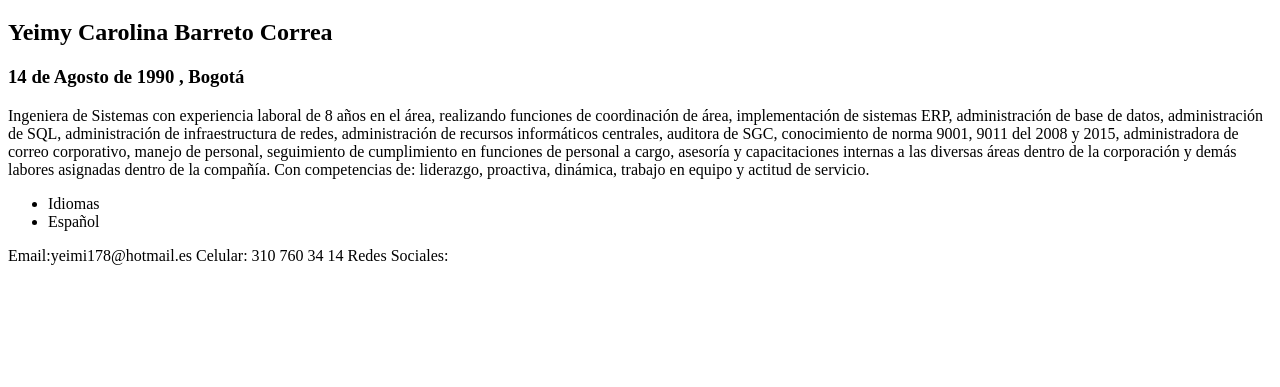
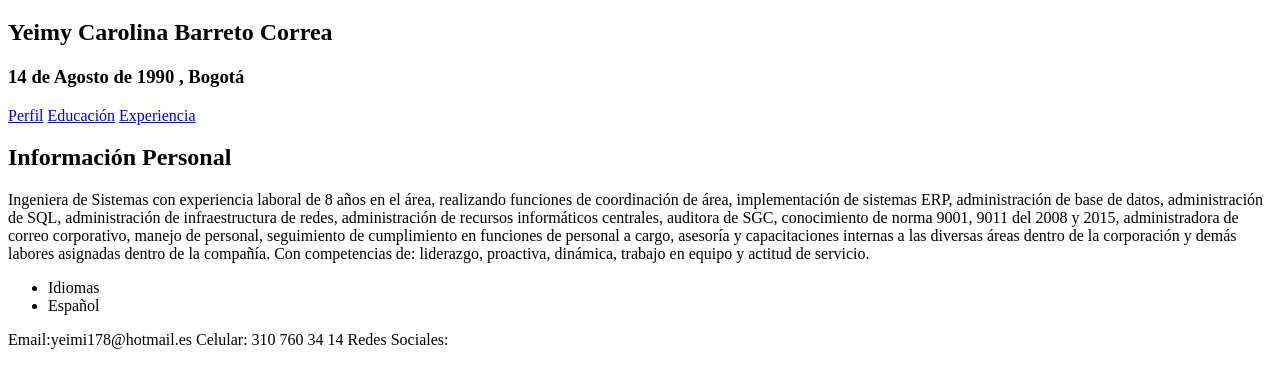
Before and after one commit to YeiKaro14/Hoja_de_Vida, a plain HTML site: page index.html in a window 1280 px wide. Shown: the part 61-448 px from the top of the page. Drawn offline with Linux system fonts and the light colour scheme.

Commit message:
enlaces de menu

```diff
--- a/index.html
+++ b/index.html
@@ -11,7 +11,11 @@
         <h2>Yeimy Carolina Barreto Correa</h2>
         <h3>14 de Agosto de 1990 , Bogotá</h3>
         <p>
-
+          <a href="index.html">Perfil</a>
+                <a href="educacion.html">Educación</a>
+                <a href="experiencia.html">Experiencia</a>
+              </p>
+              <h2>Información Personal</h2>
           <p>Ingeniera de Sistemas con experiencia laboral de 8 años en el área, realizando funciones de coordinación de área, implementación de sistemas ERP,
       administración de base de datos, administración de SQL, administración de infraestructura de redes, administración  de recursos informáticos centrales,
        auditora de SGC, conocimiento de norma 9001, 9011 del 2008 y 2015, administradora de correo corporativo, manejo de personal, seguimiento de cumplimiento
@@ -21,6 +25,7 @@
           <li>Idiomas</li>
           <li>Español</li>
         </ul>
+
     <footer> Email:yeimi178@hotmail.es
       Celular: 310 760 34 14
       Redes Sociales:
```
